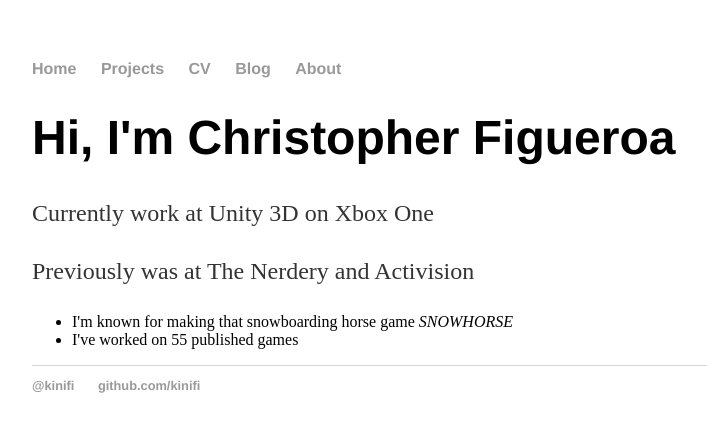
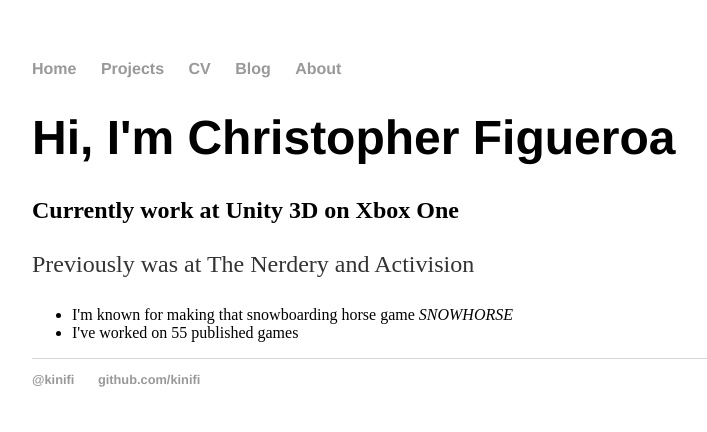
Before and after one commit to kinifi/kinifi.github.io, a Jekyll site: the page built from index.html, in a window 1280 px wide. Shown: the top 432 px of the page, without its empty margins (160-867 px from the left). Built offline with Jekyll 4.4.1, drawn with Linux system fonts in a browser that asks for light colours.

```diff
--- a/index.html
+++ b/index.html
@@ -4,7 +4,7 @@ title: Christopher Figueroa / Game Developer
 ---
 <div class="blurb">
 	<h1>Hi, I'm Christopher Figueroa</h1>
-	<p>Currently work at Unity 3D on Xbox One</p>
+	<h2>Currently work at Unity 3D on Xbox One</h2>
 	<p>Previously was at The Nerdery and Activision</p>
 	<ul>
 	  <li>I'm known for making that snowboarding horse game <em>SNOWHORSE</em></li>
```
